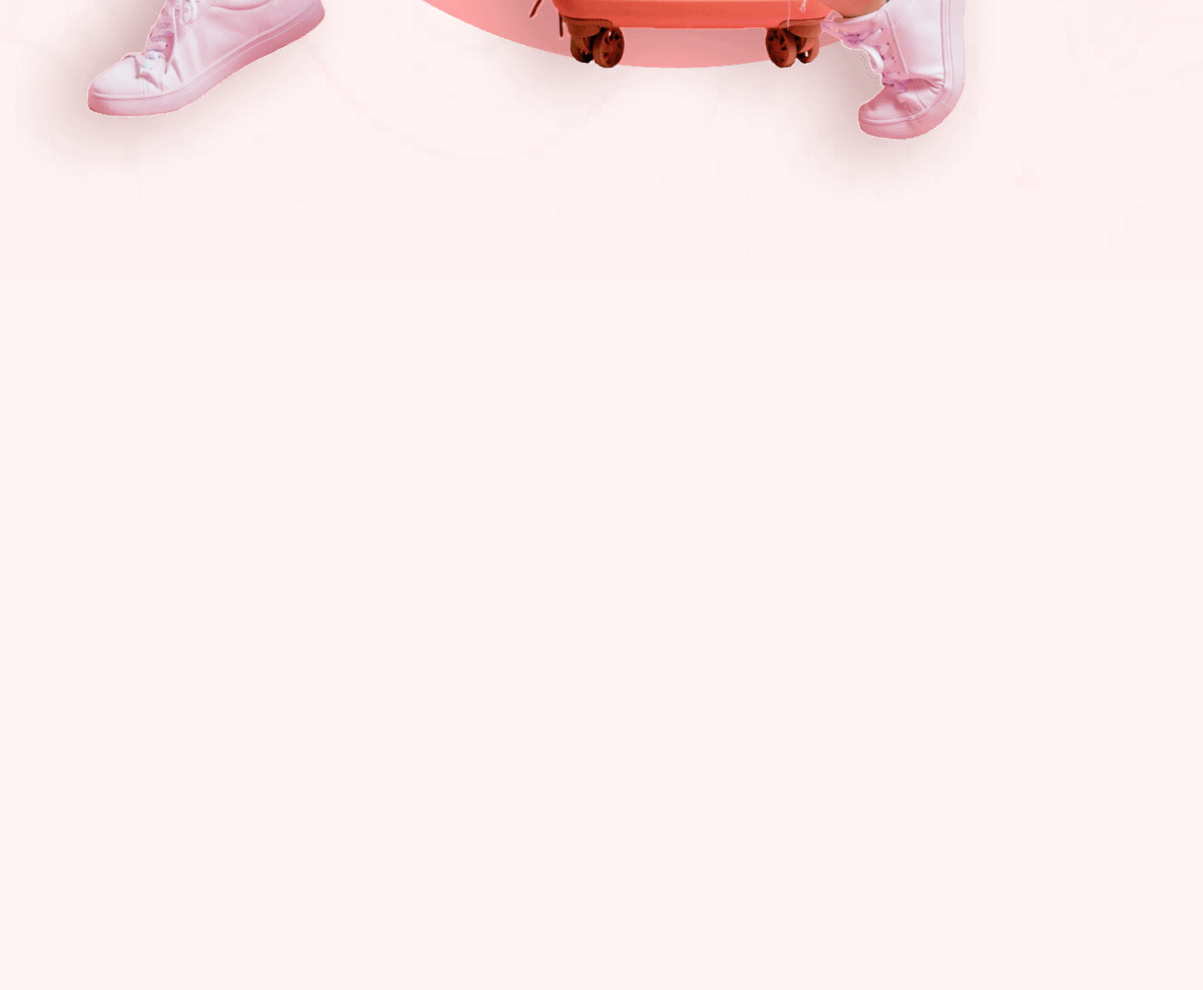
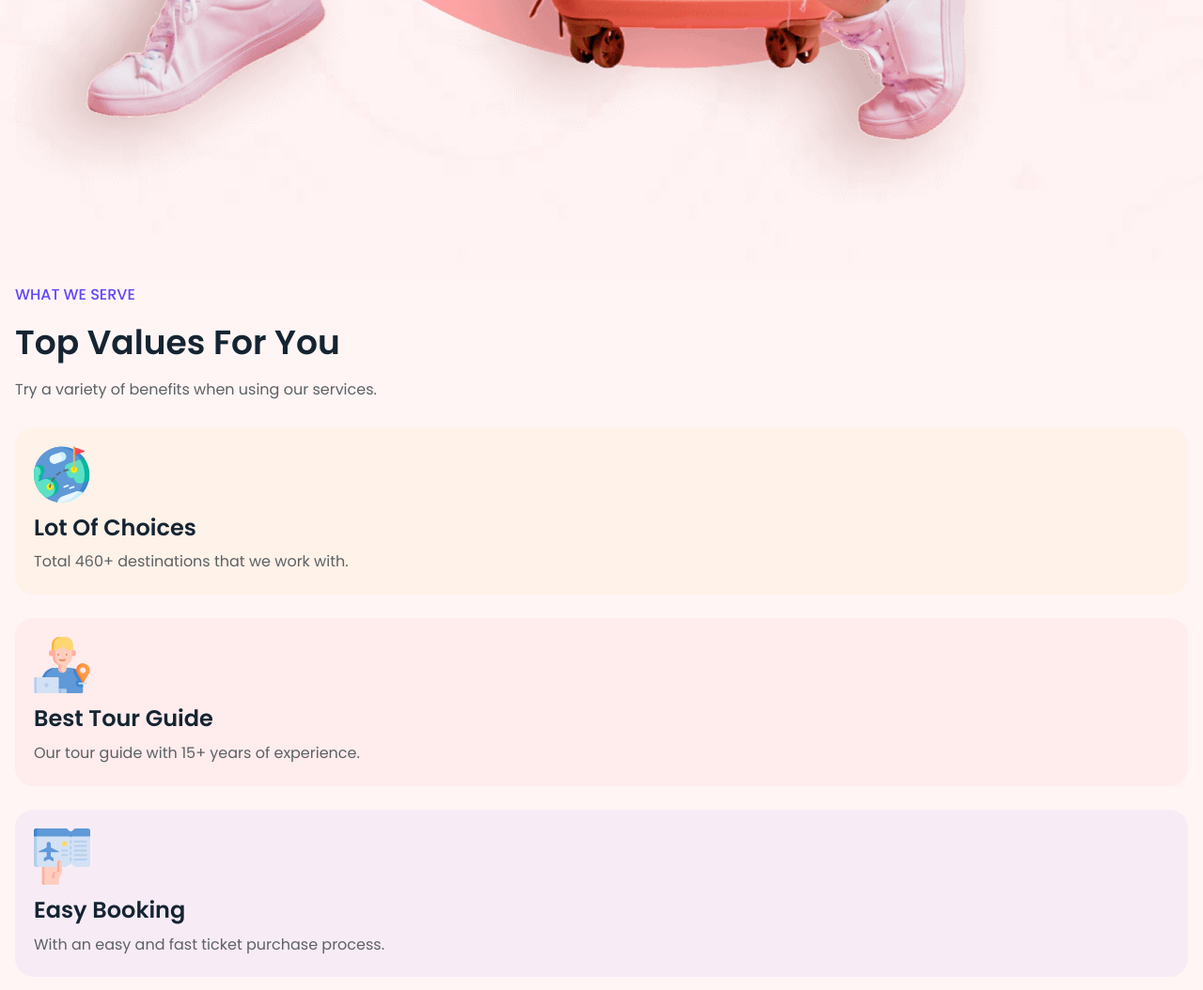
Before and after one commit to rashagm/traveling-, a plain HTML site: page index.html in a window 1280 px wide. Shown: the part 1756-2810 px from the top of the page at 94% size. Before the commit the page ends 2056 px from the top, so only its background shows below. Drawn offline with nearby package versions, Linux system fonts and the light colour scheme.

Commit message:
service section

```diff
--- a/assets/css/style.css
+++ b/assets/css/style.css
@@ -259,6 +259,16 @@ body.nav-active{
 
 .w-100{
   width: 100%;
+}
+
+.section-subtitle{
+  color: var(--text-majorelle-blue);
+  font-weight: var(--weight-medium);
+  text-transform: uppercase;
+}
+
+.section-title{
+  margin-block: 10px;
 }
 /*-----------------------------------*\
   #PRELOADER
@@ -584,9 +594,29 @@ transition: var(--transition-1)
   #SERVICE
 \*-----------------------------------*/
 
+.service .container{
+  display: grid;
+  gap: 25px;
+}
+
+.service-card:nth-child(2){background-color: var(--bg-chrome-yellow-alpha-5);
 
 
+}
 
+.service-card:nth-child(3){background-color: var(--bg-red-salsa-alpha-5);
+}
+
+.service-card:nth-child(4){background-color: var(--bg-majorelle-blue-alpha-5);
+ }
+
+.service-card{ padding: 20px 20px;
+  /* max-width: max-content; */
+  border-radius: var(--radius-20);}
+
+.service-card .card-title{
+  margin-block: 10px 5px;
+}
 
 /*-----------------------------------*\
   #DESTINATION
--- a/index.html
+++ b/index.html
@@ -135,6 +135,55 @@
                 </figure>
             </div>
             </section>
+
+            <!--
+                #Service
+
+            -->
+            <section class="section service" aria-label="service">
+                <div class="container">
+                    <div class="title-wraper">
+                        <p class="section-subtitle">
+                            What We Serve
+                        </p>
+                        <h2 class="h2 title section-title">Top Values For You</h2>
+                        <p class="section-text">Try a variety of benefits when
+                            using our services.</p>
+                    </div>
+
+                    <div class="service-card">
+                        <div class="card-icon">
+                            <img src="./assets/images/service-icon-1.svg" width="60" height="60" loading="lazy" alt="icon">
+                        </div>
+                        <h3 class="h3 title card-title">Lot Of Choices</h3>
+                        <p class="card-text">Total 460+ destinations that we work with.</p>
+
+
+
+                    </div>
+                    <div class="service-card">
+                        <div class="card-icon">
+                            <img src="./assets/images/service-icon-2.svg" width="60" height="60" loading="lazy" alt="icon">
+                        </div>
+                        <h3 class="h3 title card-title">Best Tour Guide</h3>
+                        <p class="card-text">Our tour guide with 15+ years of experience.</p>
+
+
+
+                    </div>
+                    <div class="service-card">
+                        <div class="card-icon">
+                            <img src="./assets/images/service-icon-3.svg" width="60" height="60" loading="lazy" alt="icon">
+                        </div>
+                        <h3 class="h3 title card-title">Easy Booking</h3>
+                        <p class="card-text">With an easy and fast ticket purchase process.</p>
+
+
+
+                    </div>
+                </div>
+
+            </section>
         </article>
     </main>
 
```
